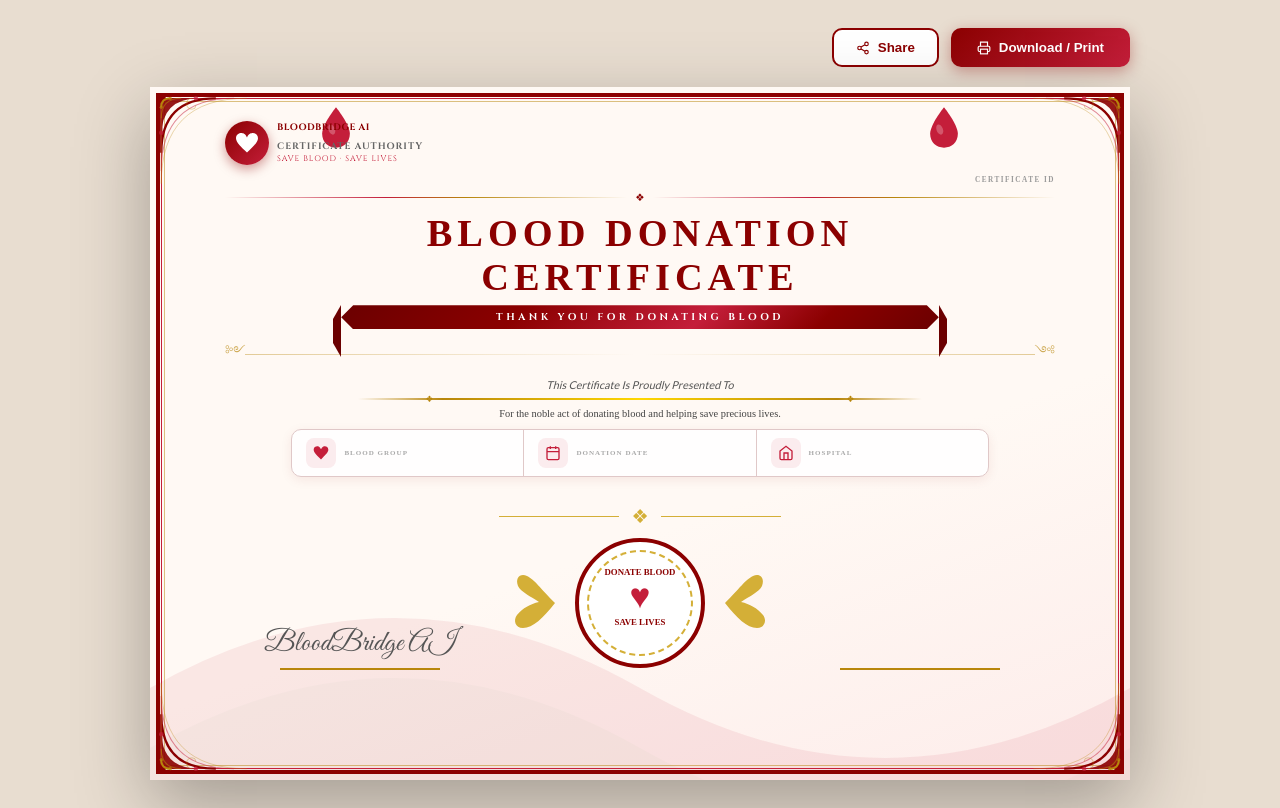
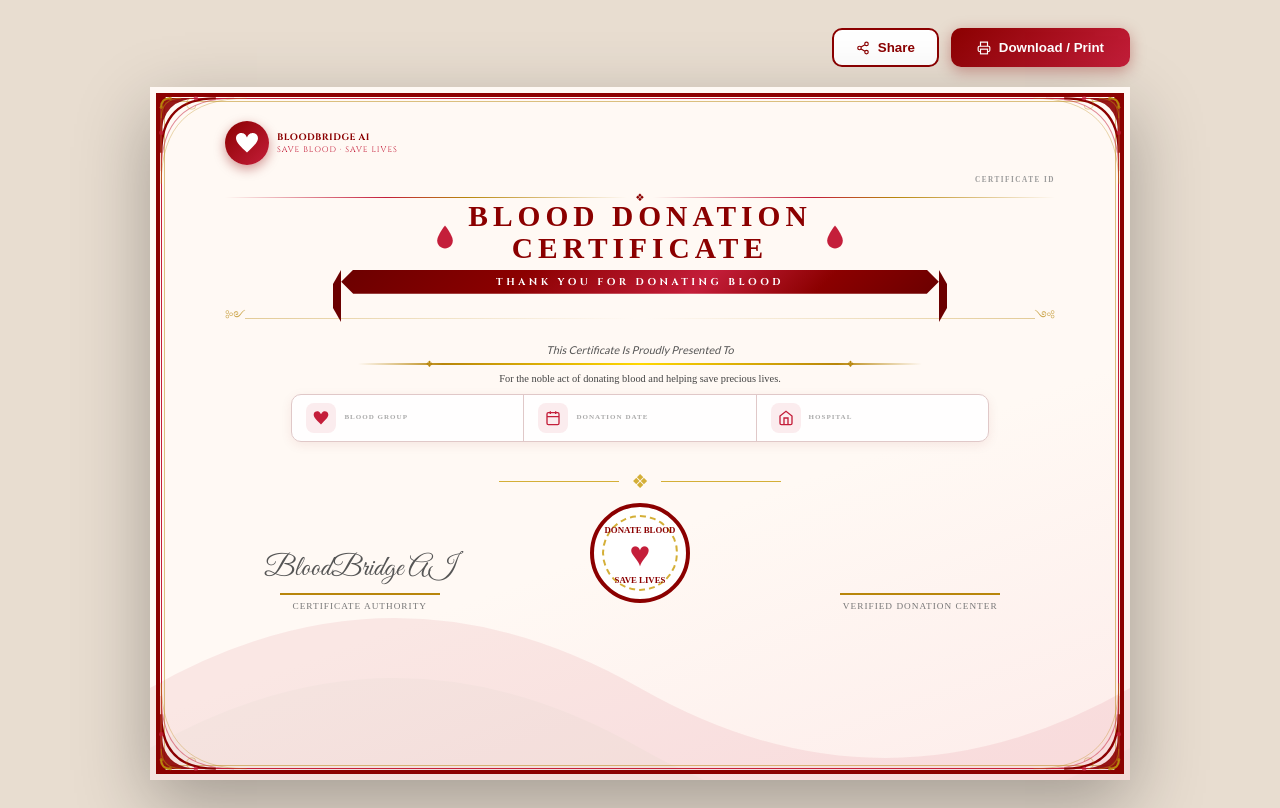
Before and after one commit to Sohail123-spec/bloodbridge-ai, a Flask app: template templates/certificate.html in a window 1280 px wide. Run offline with Flask 3, Linux system fonts and the light colour scheme; the template is opened without the code that fills it, so the values that code supplies are empty; some libraries are stand-ins or nearby versions.

Commit message:
Certificate Updated

```diff
--- a/templates/certificate.html
+++ b/templates/certificate.html
@@ -77,10 +77,10 @@ body{background:#e8ddd0;min-height:100vh;display:flex;flex-direction:column;alig
 /* TITLE */
 .cert-title{
   font-family:'Cinzel',serif;
-  font-size:clamp(1.5rem,3vw,2.4rem);
+  font-size:clamp(1.2rem,2.3vw,1.85rem);
   font-weight:900;color:#8B0000;
   text-align:center;letter-spacing:5px;
-  line-height:1.15;margin:1px 0;
+  line-height:1.1;margin:-10px 0 0;
   text-transform:uppercase;
 }
 
@@ -109,7 +109,7 @@ body{background:#e8ddd0;min-height:100vh;display:flex;flex-direction:column;alig
 /* NAME */
 .donor-name{
   font-family:'Great Vibes',cursive;
-  font-size:clamp(2.9rem,5.4vw,4.6rem);
+  font-size:clamp(3.3rem,6vw,5.2rem);
   color:#8B0000;line-height:1;
   text-shadow:1px 2px 6px rgba(139,0,0,.2);
   margin:2px 0;
@@ -229,20 +229,6 @@ body,.cert-title,.subtitle,.recognition-text{font-family:'Times New Roman',serif
   </div>
   {% endfor %}
 
-  <!-- Blood drops top (matching reference) -->
-  <div class="drop-top-left">
-    <svg class="blood-drop-svg" viewBox="0 0 30 42" fill="none" xmlns="http://www.w3.org/2000/svg">
-      <path d="M15 2 C15 2 2 18 2 27 C2 35 8 40 15 40 C22 40 28 35 28 27 C28 18 15 2 15 2Z" fill="#C41E3A"/>
-      <ellipse cx="11" cy="23" rx="3" ry="5" fill="rgba(255,255,255,0.25)" transform="rotate(-20 11 23)"/>
-    </svg>
-  </div>
-  <div class="drop-top-right">
-    <svg class="blood-drop-svg" viewBox="0 0 30 42" fill="none" xmlns="http://www.w3.org/2000/svg">
-      <path d="M15 2 C15 2 2 18 2 27 C2 35 8 40 15 40 C22 40 28 35 28 27 C28 18 15 2 15 2Z" fill="#C41E3A"/>
-      <ellipse cx="11" cy="23" rx="3" ry="5" fill="rgba(255,255,255,0.25)" transform="rotate(-20 11 23)"/>
-    </svg>
-  </div>
-
   <!-- Background wave -->
   <div class="bg-wave">
     <svg viewBox="0 0 980 440" preserveAspectRatio="none" xmlns="http://www.w3.org/2000/svg">
@@ -260,7 +246,7 @@ body,.cert-title,.subtitle,.recognition-text{font-family:'Times New Roman',serif
         <div class="logo-icon">
           <svg viewBox="0 0 24 24" fill="white"><path d="M12 21.593c-5.63-5.539-11-10.297-11-14.402 0-3.791 3.068-5.191 5.281-5.191 1.312 0 4.151.501 5.719 4.457 1.59-3.968 4.464-4.447 5.726-4.447 2.54 0 5.274 1.621 5.274 5.181 0 4.069-5.136 8.625-11 14.402z"/></svg>
         </div>
-        <div class="logo-text">BloodBridge AI<div style='font-size:.58rem;color:#666;margin-top:6px;letter-spacing:1px;text-transform:uppercase'>Certificate Authority</div><span>Save Blood · Save Lives</span></div>
+        <div class="logo-text">BloodBridge AI<span>Save Blood · Save Lives</span></div>
       </div>
       <div class="qr-block">
         <div id="qrcode"></div>
@@ -274,7 +260,13 @@ body,.cert-title,.subtitle,.recognition-text{font-family:'Times New Roman',serif
 
     <!-- TITLE -->
     <div style="color:#B8860B;font-size:.8rem;letter-spacing:6px;margin-bottom:4px;"></div>
-    <div class="cert-title">Blood Donation<br>Certificate</div>
+
+<div style="display:flex;align-items:center;justify-content:center;gap:14px;">
+<svg width="18" height="26" viewBox="0 0 30 42"><path d="M15 2 C15 2 2 18 2 27 C2 35 8 40 15 40 C22 40 28 35 28 27 C28 18 15 2 15 2Z" fill="#C41E3A"/></svg>
+<div class="cert-title">Blood Donation<br>Certificate</div>
+<svg width="18" height="26" viewBox="0 0 30 42"><path d="M15 2 C15 2 2 18 2 27 C2 35 8 40 15 40 C22 40 28 35 28 27 C28 18 15 2 15 2Z" fill="#C41E3A"/></svg>
+</div>
+
 
     <!-- RIBBON -->
     <div class="ribbon-outer"><div class="ribbon-body">Thank You For Donating Blood</div></div>
@@ -334,31 +326,23 @@ body,.cert-title,.subtitle,.recognition-text{font-family:'Times New Roman',serif
         BloodBridge AI
     </div>
     <div style="width:160px;height:2px;background:#B8860B;margin:6px auto;"></div>
-    <div style="font-size:.58rem;letter-spacing:1px;color:#777;text-transform:uppercase;">
-
-    </div>
+    <div style="font-size:.58rem;letter-spacing:1px;color:#777;text-transform:uppercase;">Certificate Authority</div>
 </div>
 
 <div style="flex:1.4;text-align:center;">
 
     <div style="display:flex;justify-content:center;align-items:center;gap:10px;">
 
-        <svg width="70" height="70" viewBox="0 0 70 70">
-            <path d="M60 35 C45 20,40 12,32 8 C25 5,20 10,23 18 C26 24,35 28,44 34 C35 36,28 40,22 47 C18 52,20 60,28 60 C38 60,48 50,60 35Z" fill="#D4AF37"/>
-        </svg>
-
-        <div style="width:130px;height:130px;border-radius:50%;border:4px solid #8B0000;position:relative;background:white;">
+        <div style="width:100px;height:100px;border-radius:50%;border:4px solid #8B0000;position:relative;background:white;">
             <div style="position:absolute;inset:8px;border:2px dashed #D4AF37;border-radius:50%;"></div>
-            <div style="position:absolute;top:25px;left:0;right:0;text-align:center;">
+            <div style="position:absolute;top:18px;left:0;right:0;text-align:center;">
                 <div style="font-size:.55rem;font-weight:900;color:#8B0000;">DONATE BLOOD</div>
                 <div style="font-size:2.2rem;color:#C41E3A;">♥</div>
                 <div style="font-size:.55rem;font-weight:900;color:#8B0000;">SAVE LIVES</div>
             </div>
         </div>
 
-        <svg width="70" height="70" viewBox="0 0 70 70" style="transform:scaleX(-1)">
-            <path d="M60 35 C45 20,40 12,32 8 C25 5,20 10,23 18 C26 24,35 28,44 34 C35 36,28 40,22 47 C18 52,20 60,28 60 C38 60,48 50,60 35Z" fill="#D4AF37"/>
-        </svg>
+
 
     </div>
 
@@ -373,9 +357,7 @@ body,.cert-title,.subtitle,.recognition-text{font-family:'Times New Roman',serif
         {{ donation.hospital }}
     </div>
     <div style="width:160px;height:2px;background:#B8860B;margin:6px auto;"></div>
-    <div style="font-size:.58rem;letter-spacing:1px;color:#777;text-transform:uppercase;">
-
-    </div>
+    <div style="font-size:.58rem;letter-spacing:1px;color:#777;text-transform:uppercase;">Verified Donation Center</div>
 </div>
 
 </div>
```
